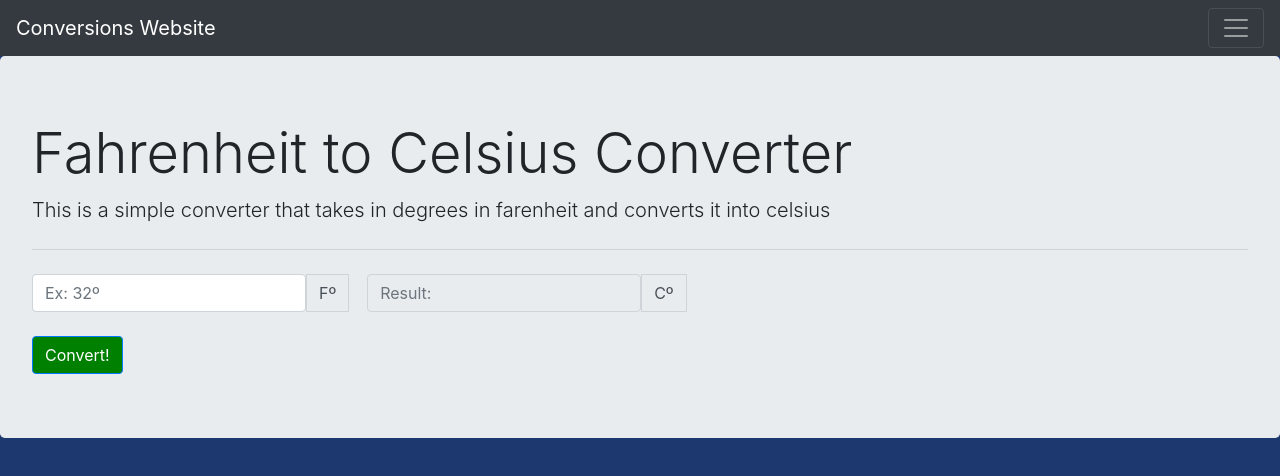
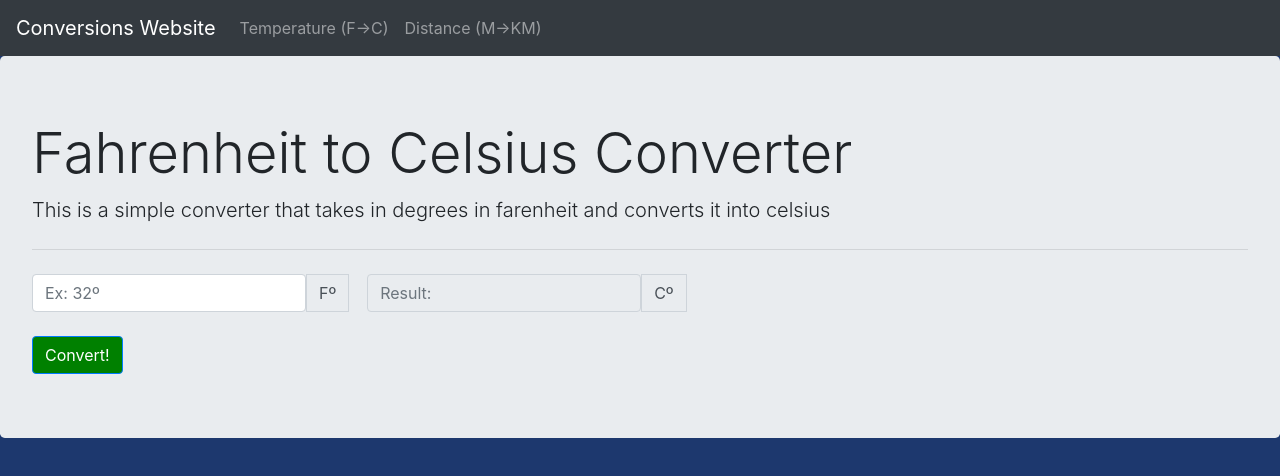
Before and after one commit to aldenmaben/4849Project1.github.io, a plain HTML site: page index.html in a window 1280 px wide. Drawn offline with nearby package versions, Linux system fonts and the light colour scheme.

Commit message:
Update index.html

```diff
--- a/index.html
+++ b/index.html
@@ -10,7 +10,7 @@
   </head>
   <body>
 
-  <nav class="navbar navbar-dark bg-dark">
+  <nav class="navbar navbar-expand-lg navbar-dark bg-dark">
     <a class="navbar-brand" href="#" id="home">Conversions Website</a>
     <button class="navbar-toggler"type="button" data-toggle="collapse" data-target="#navbarText" aria-controls="navbarText" aria-expanded="false" aria-label="Toggle navigation">
       <span class="navbar-toggler-icon"></span>
@@ -18,7 +18,7 @@
     <div class="collapse navbar-collapse" id="navbarText">
       <ul class="navbar-nav mr-auto">
         <li class="nav-item">
-          <a class="nav-link" href="#" id=temp>Temperature (F->C)<span class="sr-only">(current)</span></a>
+          <a class="nav-link" href="#" id=temp>Temperature (F->C)</a>
         </li>
         <li class="nav-item">
           <a class="nav-link" href="#" id=dist>Distance (M->KM)</a>
```
